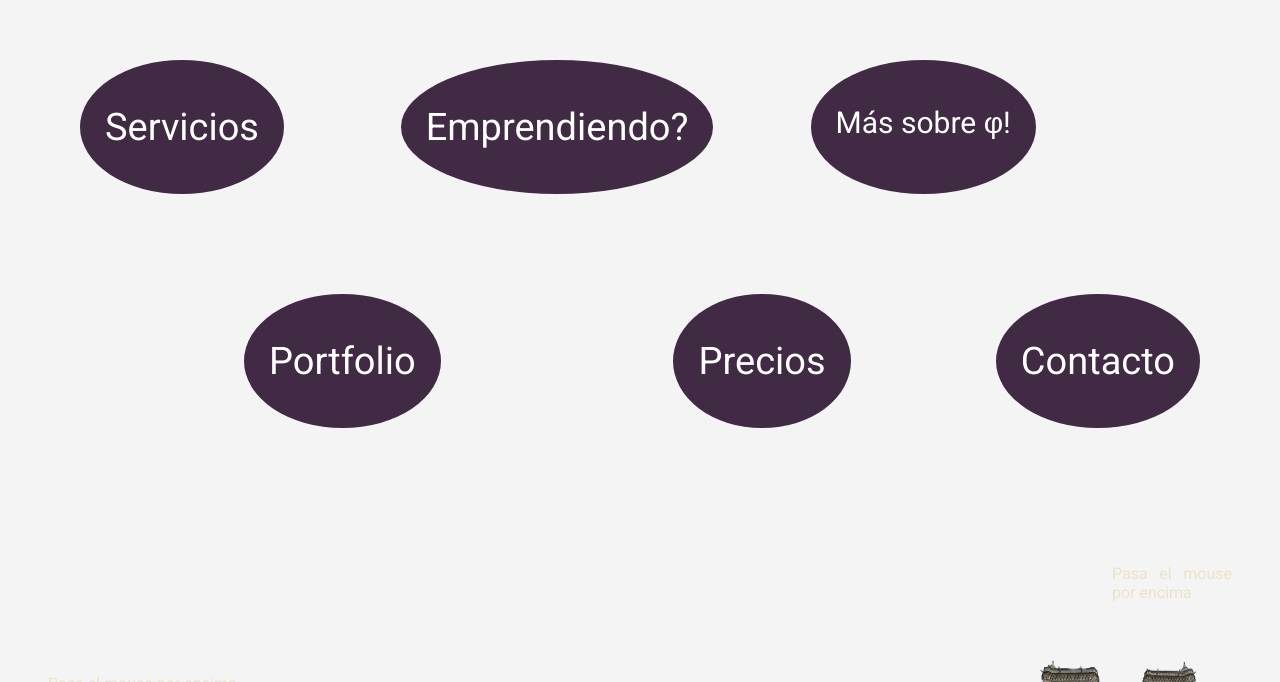
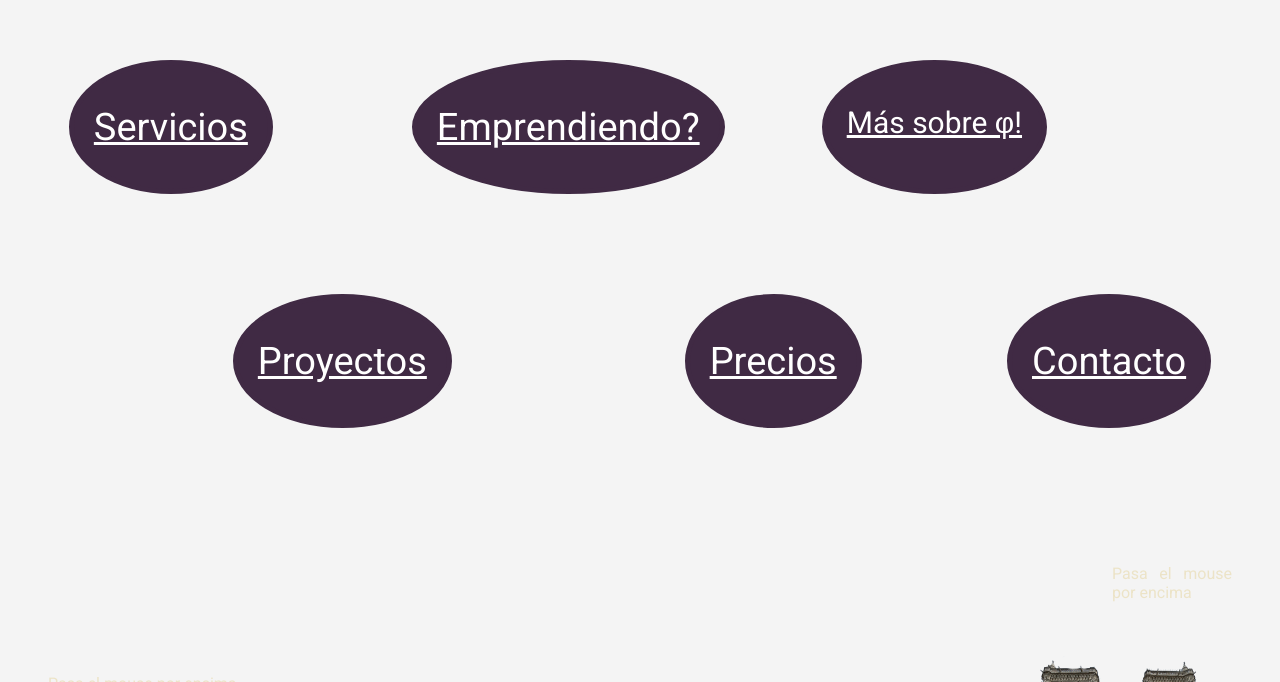
Before and after one commit to KurtGuardia/Phi---Dise-o-y-Desarrollo-Web, a website: page index.html in a window 1280 px wide. Shown: the part 2118-2800 px from the top of the page. Drawn offline with Linux system fonts and the light colour scheme.

Commit message:
fixed the round purple buttons on the first section

```diff
--- a/index.html
+++ b/index.html
@@ -28,7 +28,8 @@
             <li><a class="small-text" href="#services">Servicios</a></li>
             <li><a class="small-text" href="#projects">Proyectos</a></li>
             <li><a class="small-text" href="./pages/emprendedores.html">Emprendiendo?</a></li>
-            <li><a class="small-text" href="./pages/sobre-phi.html">Más sobre &phi;</a></li>
+            <li><a class="small-text" href="./pages/precio.html">Precios?</a></li>
+            <li><a class="tiny-text" href="./pages/sobre-phi.html">Más sobre &phi;</a></li>
             <li><a class="small-text" href="#contact">Contacto</a></li>
           </ul>
           <div class="burger">
@@ -107,12 +108,12 @@
         </div>
 
         <div class="services-buttons">
-          <div class="service service--1"><h3>Servicios</h3></div>
-          <div class="service service--2"><h3>Emprendiendo?</h3></div>
-          <div class="service service--3"><h3>Más sobre &phi;!</h3></div>
-          <div class="service service--4"><h3>Portfolio</h3></div>
-          <div class="service service--5"><h3>Precios</h3></div>
-          <div class="service service--6"><h3>Contacto</h3></div>
+          <a href="#services" class="service service--1"><h3>Servicios</h3></></a>
+          <a href="/pages/emprendedores.html" class="service service--2"><h3>Emprendiendo?</h3></a>
+          <a href="/pages/sobre-phi.html" class="service service--3"><h3>Más sobre &phi;!</h3></a>
+          <a href="/pages/#proyects" class="service service--4"><h3>Proyectos</h3></a>
+          <a href="/pages/precio.html" class="service service--5"><h3>Precios</h3></a>
+          <a href="#contact" class="service service--6"><h3>Contacto</h3></a>
         </div>
       </section>
 
--- a/scss/base/_typography.scss
+++ b/scss/base/_typography.scss
@@ -24,5 +24,5 @@ h3{
 }
 
 .tiny-text{
-    font-size: $tiny;
+    font-size: $tiny !important;
 }
```
Also changed, not shown: img/piramide.png (added), img/piramideau.png (added), img/saturno.png (added), img/saturnoau.png (added), img/warner.png (added), img/warnerau.png (added).
